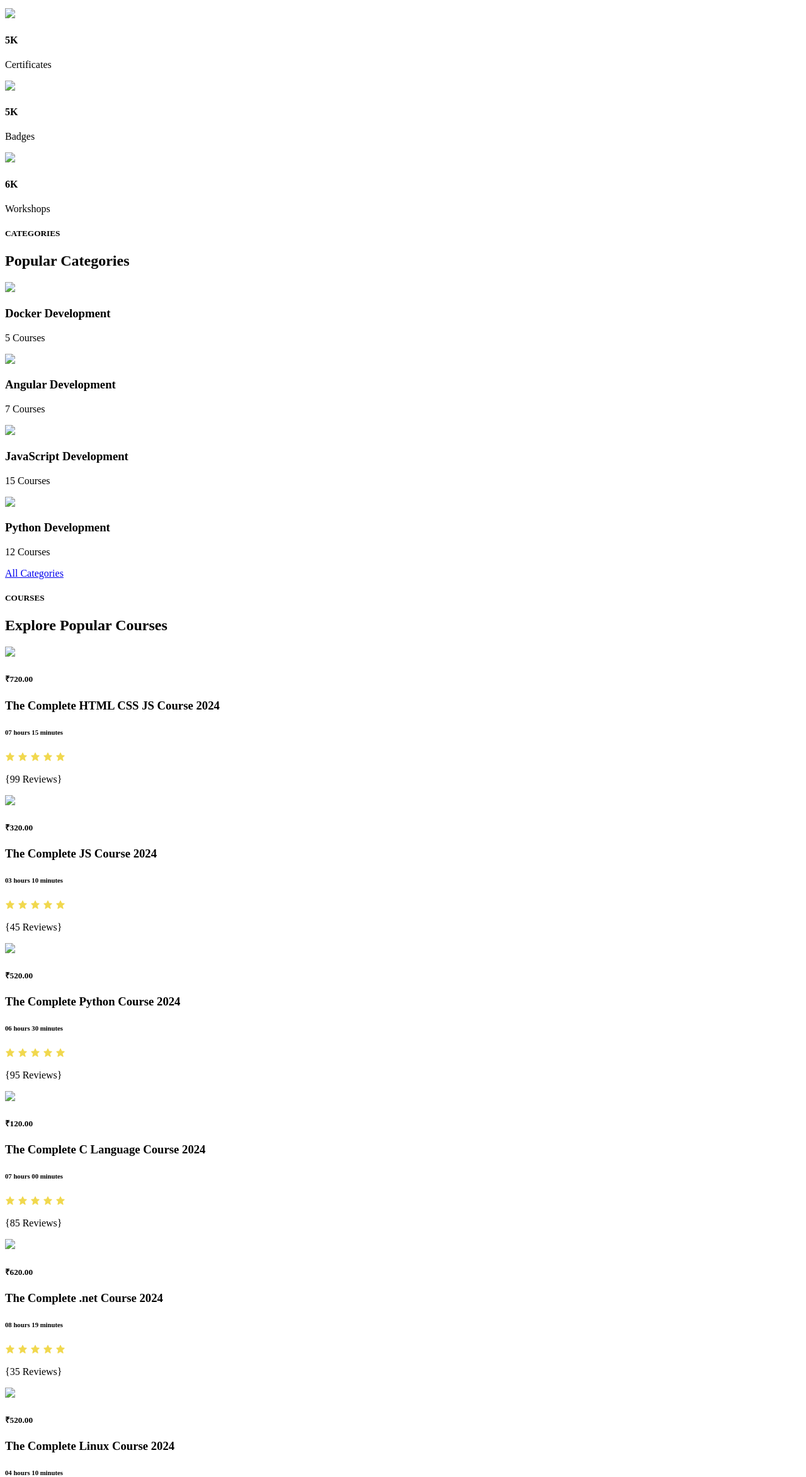
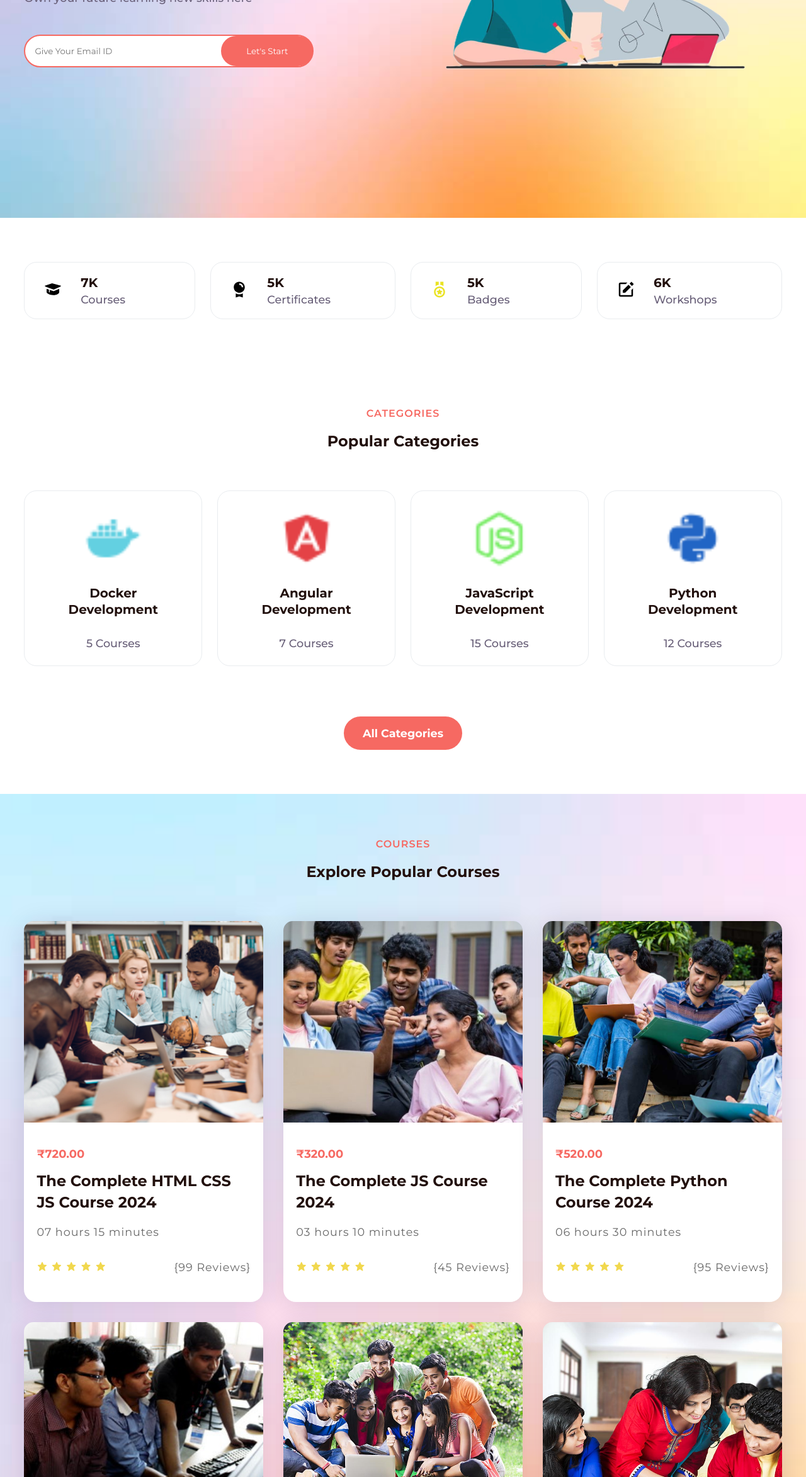
Before and after one commit to REswarSai/Next24tech-Web-Development-Internship-Tasks, a plain HTML site: page Task3/index3.html in a window 1280 px wide. Shown: the part 454-2800 px from the top of the page at 63% size. Drawn offline with nearby package versions, Linux system fonts and the light colour scheme; the site is published under a folder, as on GitHub Pages, so addresses that start at the root find nothing.

Commit message:
Update index3.html

```diff
--- a/Task3/index3.html
+++ b/Task3/index3.html
@@ -6,7 +6,7 @@
     <title>E-learning website</title>
 
     <!---Custom CSS link--->
-    <link rel="stylesheet" type="text/css" href="/Task3/style3.css">
+    <link rel="stylesheet" type="text/css" href="./style3.css">
 
     <link rel="stylesheet" href="https://unpkg.com/boxicons@latest/css/boxicons.min.css">
 
@@ -20,7 +20,7 @@
     <!---start header--->
     <header>
         <a href="#" class="logo">
-            <img src="/Task3/Images/logo.png">
+            <img src="./Images/logo.png">
         </a>
 
         <ul class="navbar">
@@ -54,7 +54,7 @@
         </div>
 
         <div class="home-img">
-            <img src="/Task3/Images/home.png">
+            <img src="./Images/home.png">
         </div>
     </section>
 
@@ -62,7 +62,7 @@
     <section class="container">
         <div class="container-box">
             <div class="container-img">
-                <img src="/Task3/Images/con1.png"/>
+                <img src="./Images/con1.png"/>
             </div>
             <div class="container-text">
                 <h4>7K</h4>
@@ -72,7 +72,7 @@
 
         <div class="container-box">
             <div class="container-img">
-                <img src="/Task3/Images/con2.png"/>
+                <img src="./Images/con2.png"/>
             </div>
             <div class="container-text">
                 <h4>5K</h4>
@@ -82,7 +82,7 @@
 
         <div class="container-box">
             <div class="container-img">
-                <img src="/Task3/Images/con3.png"/>
+                <img src="./Images/con3.png"/>
             </div>
             <div class="container-text">
                 <h4>5K</h4>
@@ -92,7 +92,7 @@
 
         <div class="container-box">
             <div class="container-img">
-                <img src="/Task3/Images/con4.png"/>
+                <img src="./Images/con4.png"/>
             </div>
             <div class="container-text">
                 <h4>6K</h4>
@@ -110,25 +110,25 @@
 
         <div class="categories-content">
             <div class="box">
-                <img src="/Task3/Images/cate1.png">
+                <img src="./Images/cate1.png">
                 <h3>Docker Development</h3>
                 <p>5 Courses</p>
             </div>
 
             <div class="box">
-                <img src="/Task3/Images/cate2.png">
+                <img src="./Images/cate2.png">
                 <h3>Angular Development</h3>
                 <p>7 Courses</p>
             </div>
 
             <div class="box">
-                <img src="/Task3/Images/cate3.png">
+                <img src="./Images/cate3.png">
                 <h3>JavaScript Development</h3>
                 <p>15 Courses</p>
             </div>
 
             <div class="box">
-                <img src="/Task3/Images/cate4.png">
+                <img src="./Images/cate4.png">
                 <h3>Python Development</h3>
                 <p>12 Courses</p>
             </div>
@@ -150,7 +150,7 @@
 
         <div class="courses-content">
             <div class="row">
-                <img src="/Task3/Images/course1.jpg">
+                <img src="./Images/course1.jpg">
                 <div class="courses-text">
                     <h5>₹720.00</h5>
                     <h3>The Complete HTML CSS JS Course 2024</h3>
@@ -171,7 +171,7 @@
             </div>
 
             <div class="row">
-                <img src="/Task3/Images/course2.jpg">
+                <img src="./Images/course2.jpg">
                 <div class="courses-text">
                     <h5>₹320.00</h5>
                     <h3>The Complete JS Course 2024</h3>
@@ -192,7 +192,7 @@
             </div>
 
             <div class="row">
-                <img src="/Task3/Images/course3.jpg">
+                <img src="./Images/course3.jpg">
                 <div class="courses-text">
                     <h5>₹520.00</h5>
                     <h3>The Complete Python Course 2024</h3>
@@ -213,7 +213,7 @@
             </div>
 
             <div class="row">
-                <img src="/Task3/Images/course4.jpg">
+                <img src="./Images/course4.jpg">
                 <div class="courses-text">
                     <h5>₹120.00</h5>
                     <h3>The Complete C Language Course 2024</h3>
@@ -234,7 +234,7 @@
             </div>
 
             <div class="row">
-                <img src="/Task3/Images/course5.jpg">
+                <img src="./Images/course5.jpg">
                 <div class="courses-text">
                     <h5>₹620.00</h5>
                     <h3>The Complete .net Course 2024</h3>
@@ -255,7 +255,7 @@
             </div>
 
             <div class="row">
-                <img src="/Task3/Images/course6.jpg">
+                <img src="./Images/course6.jpg">
                 <div class="courses-text">
                     <h5>₹520.00</h5>
                     <h3>The Complete Linux Course 2024</h3>
@@ -290,27 +290,27 @@
 
         <div class="cta-content">
             <div class="cta-img">
-                <img src="/Task3/Images/cta1.png">
+                <img src="./Images/cta1.png">
             </div>
 
             <div class="cta-img">
-                <img src="/Task3/Images/cta2.png">
+                <img src="./Images/cta2.png">
             </div>
 
             <div class="cta-img">
-                <img src="/Task3/Images/cta3.png">
+                <img src="./Images/cta3.png">
             </div>
 
             <div class="cta-img">
-                <img src="/Task3/Images/cta4.png">
+                <img src="./Images/cta4.png">
             </div>
 
             <div class="cta-img">
-                <img src="/Task3/Images/cta5.png">
+                <img src="./Images/cta5.png">
             </div>
 
             <div class="cta-img">
-                <img src="/Task3/Images/cta6.png">
+                <img src="./Images/cta6.png">
             </div>
         </div>
     </section>
@@ -318,7 +318,7 @@
     <!---Start about section--->
     <section class="about" id="about">
         <div class="about-img">
-            <img src="/Task3/Images/about.png">
+            <img src="./Images/about.png">
         </div>
 
         <div class="about-text">
@@ -335,7 +335,7 @@
     <section class="contact" id="contact">
         <div class="main-contact">
             <div class="contact-content">
-                <img src="/Task3/Images/logo.png">
+                <img src="./Images/logo.png">
                 <li><a href="#">Facebook</a></li>
                 <li><a href="#">Instagram</a></li>
                 <li><a href="#">Twitter</a></li>
@@ -370,7 +370,7 @@
     </div>
 
     <!---Custom JS link--->
-    <script type="text/javascript" src="/Task3/script3.js"></script>
+    <script type="text/javascript" src="./script3.js"></script>
 
 </body>
 </html>
```
